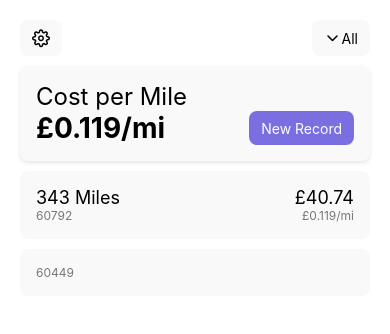
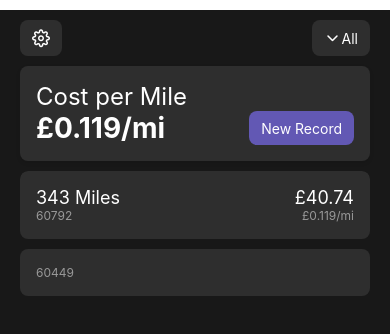
Before and after one commit to jcbyte/TripTab, a React Native app: screen / in a window 390 px wide. Shown: the top 334 px of the page. Built offline with nearby package versions, Linux system fonts and the light colour scheme.

Commit message:
set success dark theme colour

```diff
--- a/src/hooks/Theme.tsx
+++ b/src/hooks/Theme.tsx
@@ -63,7 +63,7 @@ export function ThemeProvider({ children }: { children?: ReactNode }) {
 	const [styles, setStyles] = useState<any>(getStyles(DEFAULT)); // todo type
 
 	useEffect(() => {
-		updateTheme(themes.light);
+		updateTheme(themes.dark);
 	}, []);
 
 	function updateTheme(givenTheme: GivenTheme) {
--- a/src/styles.ts
+++ b/src/styles.ts
@@ -20,7 +20,7 @@ export const themes: { [s: string]: GivenTheme } = {
 		name: "Dark",
 		colours: {
 			primary: "#6258B4",
-			success: "#b2e0a1", // todo
+			success: "#8cb27d",
 			danger: "#b43f3f",
 			element: "#2e2e2e",
 			background: "#181818",
```
